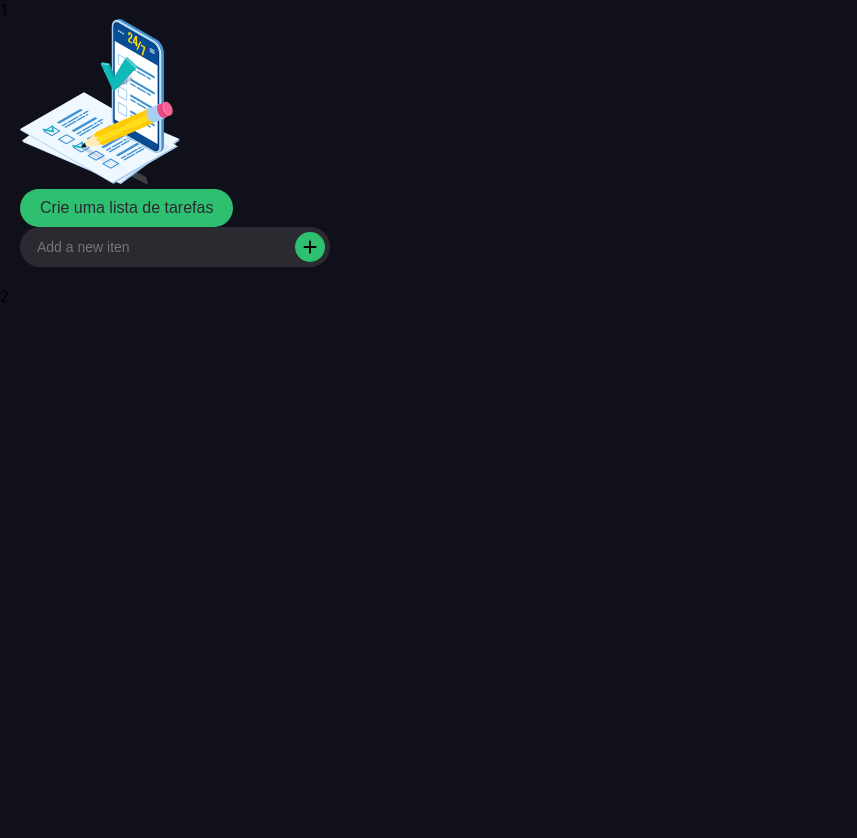
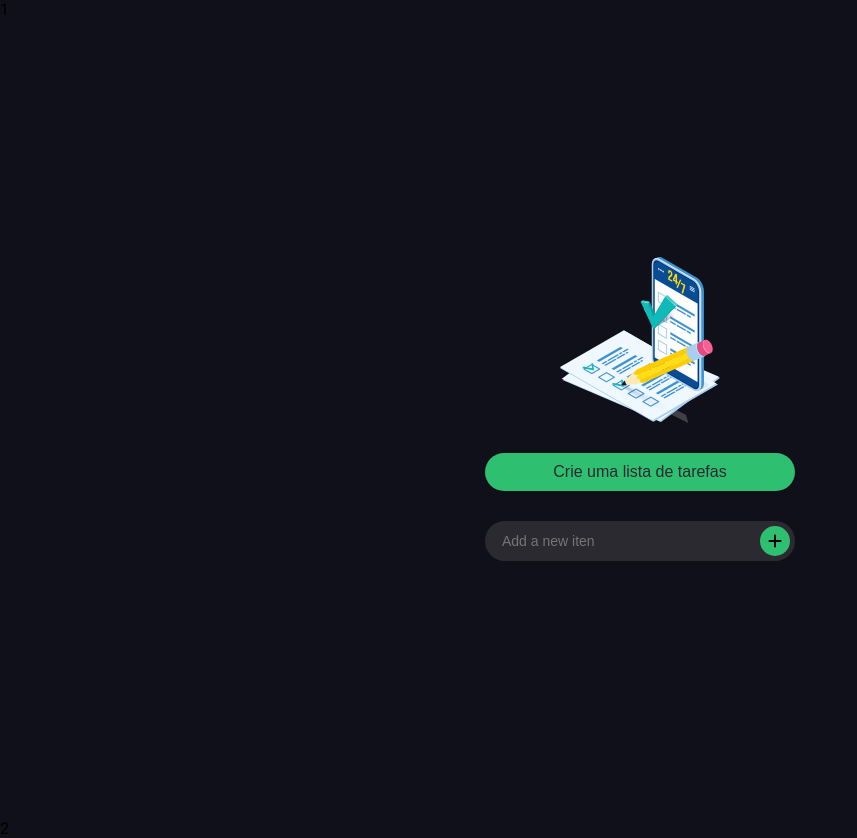
Before and after one commit to BrendonAraujo/toDoTask, an Angular app in the folder curso-angular-lista-de-tarefas/: page / in a window 1280 px wide. Shown: the whole page, without its empty margins (0-857 px from the left). Before the commit the page ends 800 px from the top, so only its background shows below. Built offline with nearby package versions, Linux system fonts and the light colour scheme.

Commit message:
#ADD - List component css

```diff
--- a/curso-angular-lista-de-tarefas/src/app/modules/to-do-list/pages/list/list.component.scss
+++ b/curso-angular-lista-de-tarefas/src/app/modules/to-do-list/pages/list/list.component.scss
@@ -0,0 +1,21 @@
+:host{
+  height: 100dvh;
+  height: 100vh;
+
+  display: flex;
+  justify-content: center;
+  align-items: center;
+  flex-direction: column;
+
+  div.container{
+    display: flex;
+    justify-content: center;
+    align-items: center;
+    flex-direction: column;
+
+    .btn-primary, div{
+      margin-top: 30px;
+      width: 100%;
+    }
+  }
+}
```
